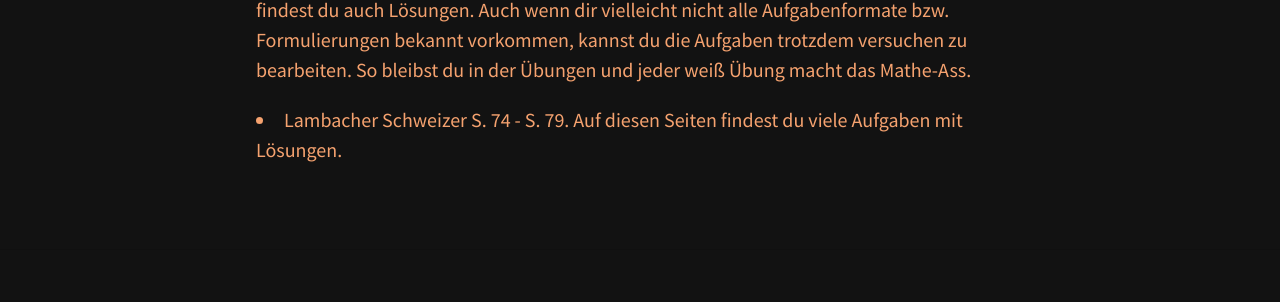
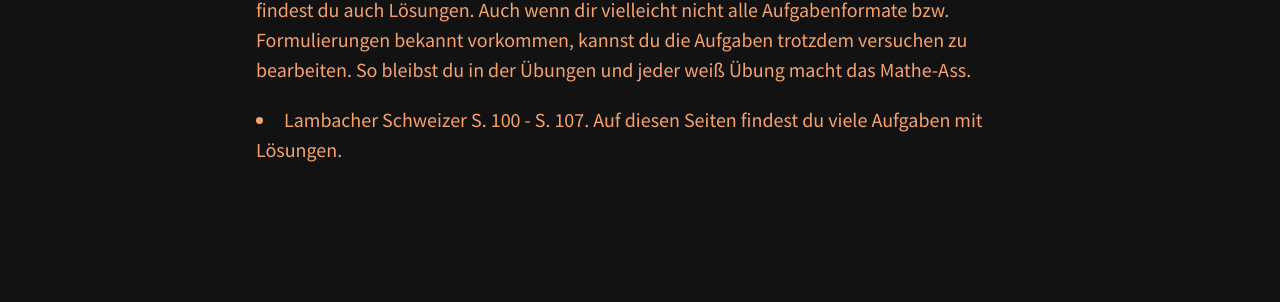
Before and after one commit to FlorianLudwig/blog-barkmin-eu, a Jekyll site: the page built from einfuehrungsphase/funktionsuntersuchung/aufgaben.md, in a window 1280 px wide. Shown: the part 325-627 px from the top of the page. Built offline with Jekyll 4.4.1, drawn with Linux system fonts in a browser that asks for light colours; nearby versions of some CDN libraries.

Commit message:
Type Theme

```diff
--- a/einfuehrungsphase/funktionsuntersuchung/aufgaben.md
+++ b/einfuehrungsphase/funktionsuntersuchung/aufgaben.md
@@ -6,4 +6,4 @@ hide: true
 ---
 Im Folgenden findest du Links die zu verschiedenen Aufgaben führen. Bei vielen Aufgaben findest du auch Lösungen. Auch wenn dir vielleicht nicht alle Aufgabenformate bzw. Formulierungen bekannt vorkommen, kannst du die Aufgaben trotzdem versuchen zu bearbeiten. So bleibst du in der Übungen und jeder weiß Übung macht das Mathe-Ass.
 
-* Lambacher Schweizer S. 74 - S. 79. Auf diesen Seiten findest du viele Aufgaben mit Lösungen.
+* Lambacher Schweizer S. 100 - S. 107. Auf diesen Seiten findest du viele Aufgaben mit Lösungen.
```
Also changed, not shown: einfuehrungsphase/ableitung/ableitung_sinus_cosinus.md (+3 -0 lines).
